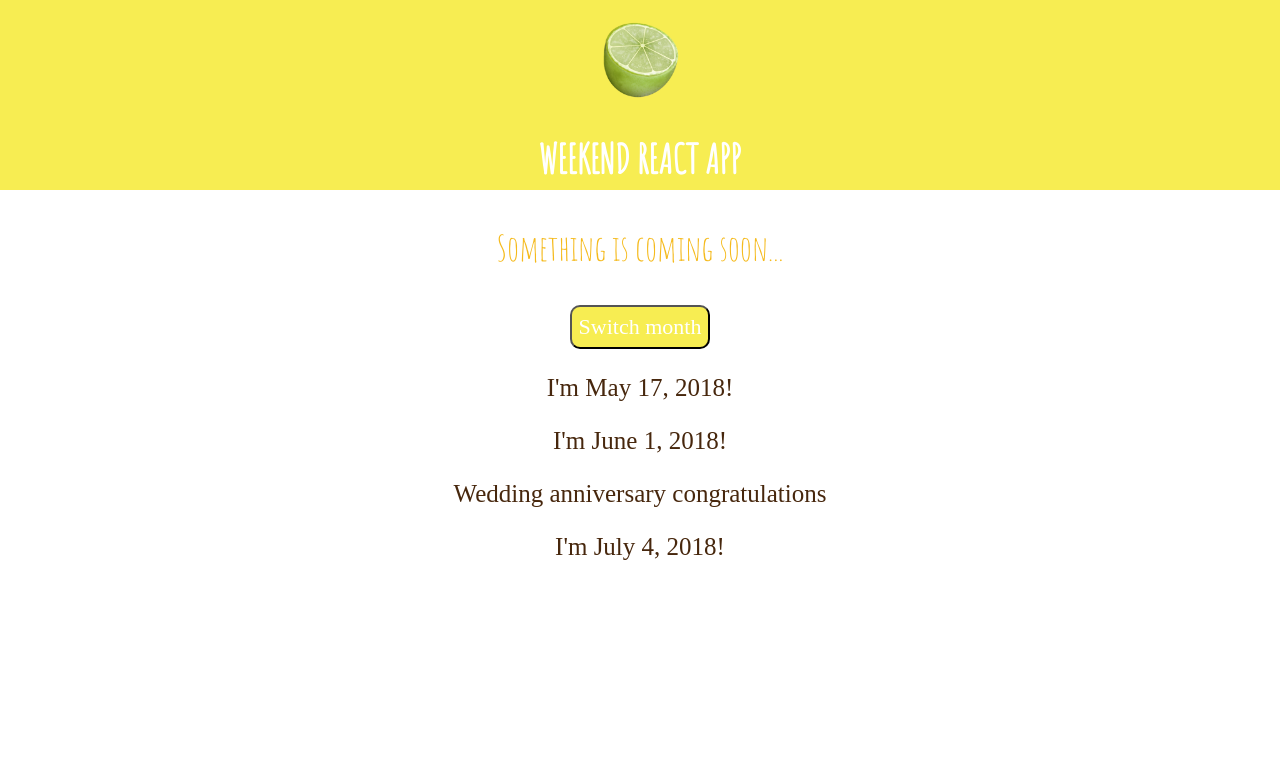
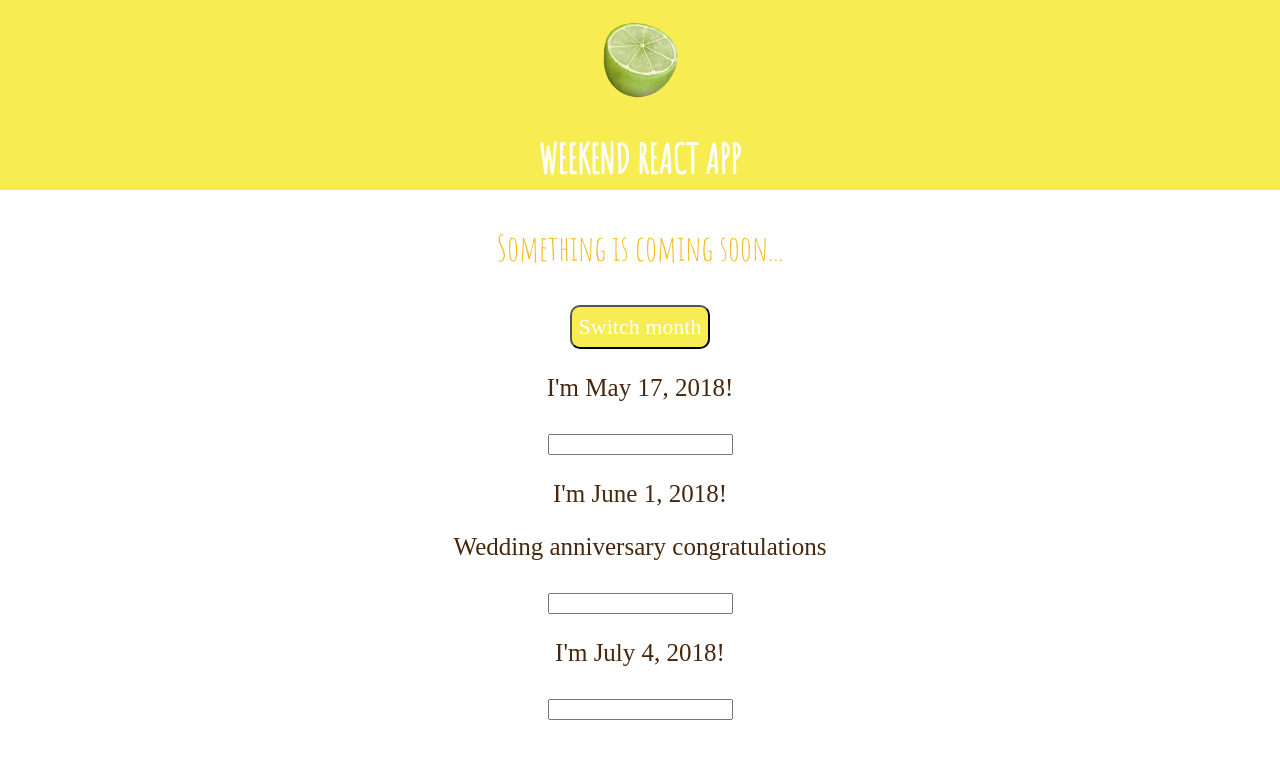
Before and after one commit to Loratadin/react-weekend-app, a React (Create React App) app: page / in a window 1280 px wide. Shown: the top 758 px of the page. Built offline with nearby package versions, Linux system fonts and the light colour scheme; a web font is replaced by a local one.

Commit message:
Add monthChangeHandler

```diff
--- a/src/App.js
+++ b/src/App.js
@@ -22,6 +22,17 @@ switchMonthHandler = (newMonth) => {
     ]
   })
 }
+
+monthChangedHandler = (event) => {
+
+  this.setState({
+    days: [
+      { month:'May', day:17 },
+      { month: event.target.value, day:1 },
+      { month:'July', day:30 }
+    ]
+  })
+}
   render() {
     return (
       <div className="App">
@@ -39,7 +50,8 @@ switchMonthHandler = (newMonth) => {
         <Day
           month={this.state.days[1].month}
           day={this.state.days[1].day}
-          click={this.switchMonthHandler.bind(this, 'Jan!')}>Wedding anniversary congratulations</Day>
+          click={this.switchMonthHandler.bind(this, 'Jan!')}
+          changed={this.monthChangedHandler}>Wedding anniversary congratulations</Day>
         <Day
           month={this.state.days[2].month}
           day={this.state.days[2].day}/>
--- a/src/Day/Day.js
+++ b/src/Day/Day.js
@@ -5,6 +5,7 @@ return (
  <div>
   <p onClick={props.click}>I'm {props.month} {props.day}, 2018!</p>
   <p>{props.children}</p>
+  <input type="text" onChange={props.changed}/>
  </div>
 )
 }
```
